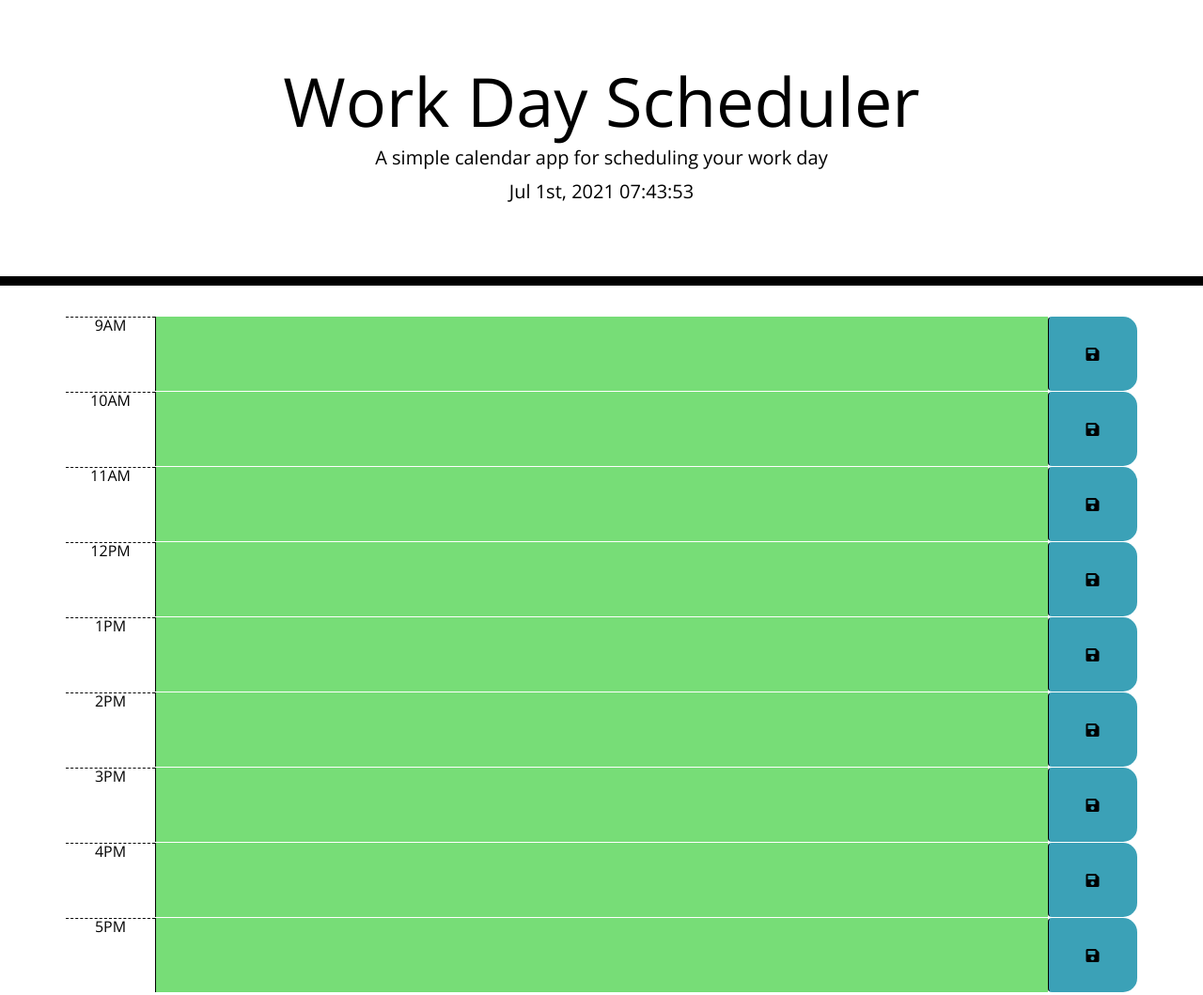
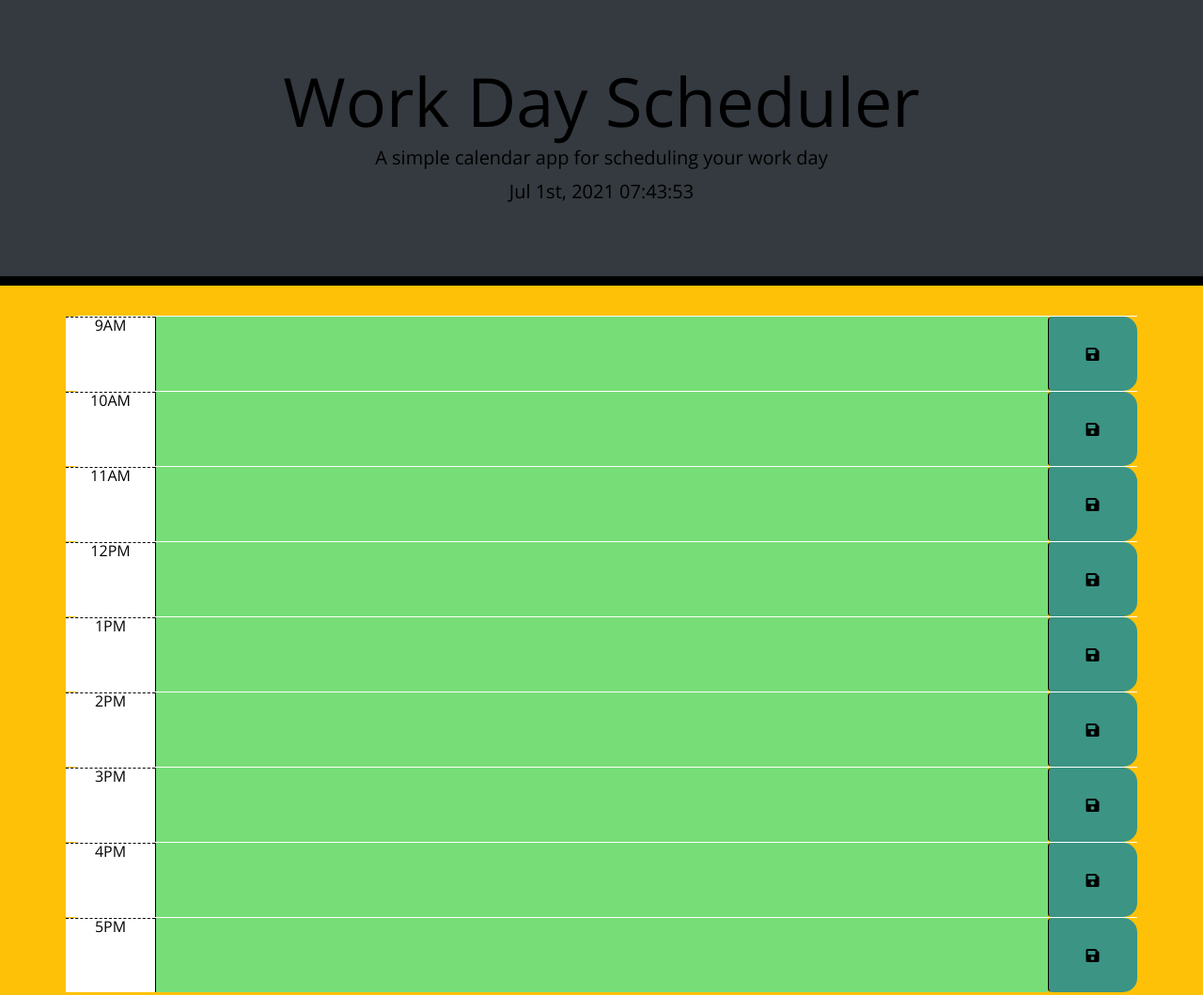
Before and after one commit to krooksoma/simpleScheduler, a plain HTML site: page index.html in a window 1280 px wide. Shown: the whole page at 94% size. Drawn offline with nearby package versions, Linux system fonts and the light colour scheme.

Commit message:
few Css and html updates

```diff
--- a/Css/style.css
+++ b/Css/style.css
@@ -1,4 +1,3 @@
-
 
 body {
     font-family: 'Open Sans', sans-serif;
@@ -71,3 +70,7 @@
     font-size: 40px;
     transition: all 0.2s ease-in-out;
   }
+
+  .fas:hover{
+    color: #0b4a3b;
+  }
--- a/index.html
+++ b/index.html
@@ -12,8 +12,8 @@
     <link rel="stylesheet" href="Css/style.css" />
     <title>Work Day Scheduler</title>
 </head>
-<body>
-    <header class="jumbotron align-items-center">
+<body class= "bg-warning mb-3">
+    <header class="jumbotron align-items-center background bg-dark">
       <h1 class="display-3">Work Day Scheduler</h1>
       <p class="lead">A simple calendar app for scheduling your work day</p>
       <p id="currentDay" class="lead"></p>
```
